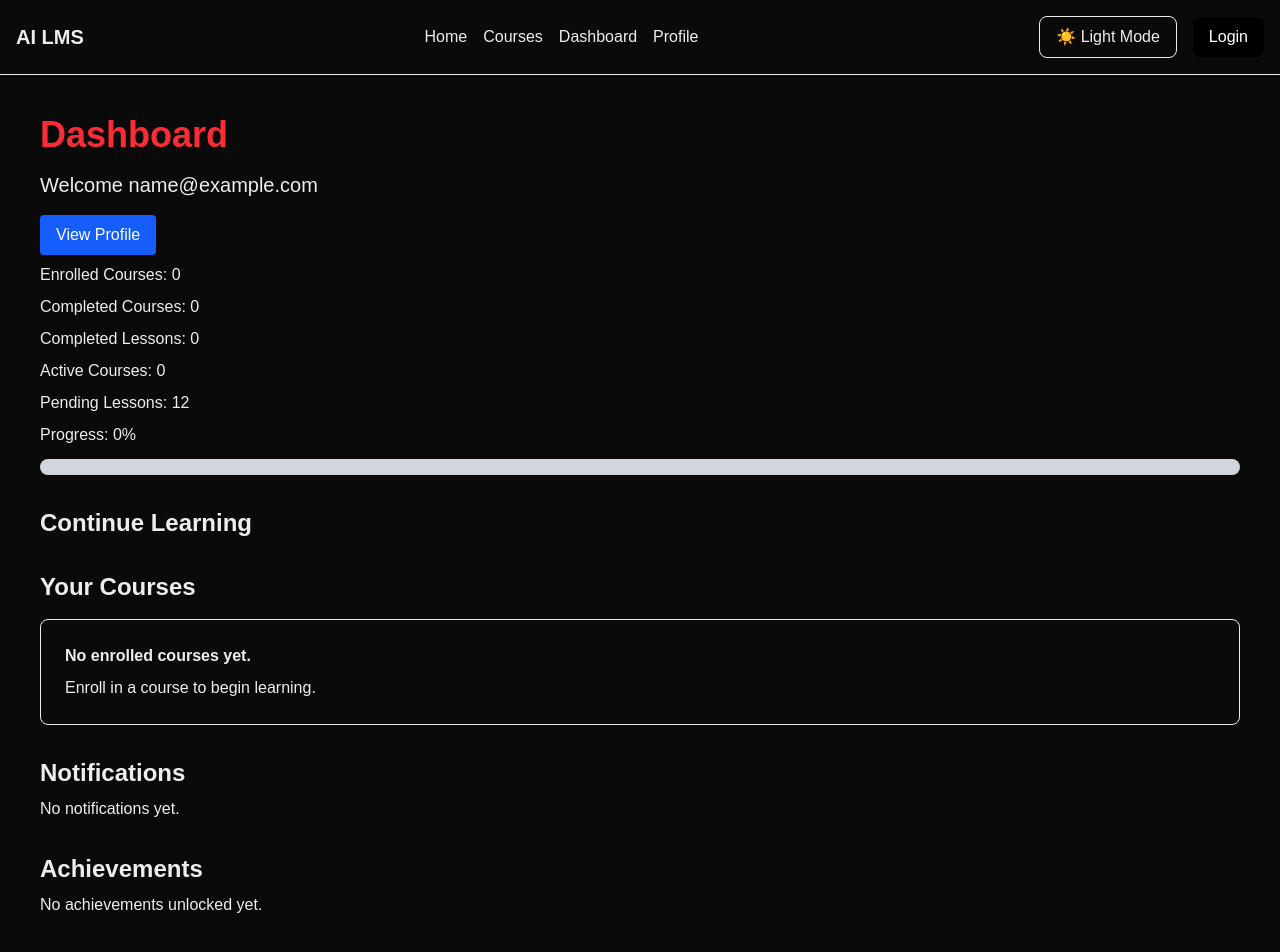
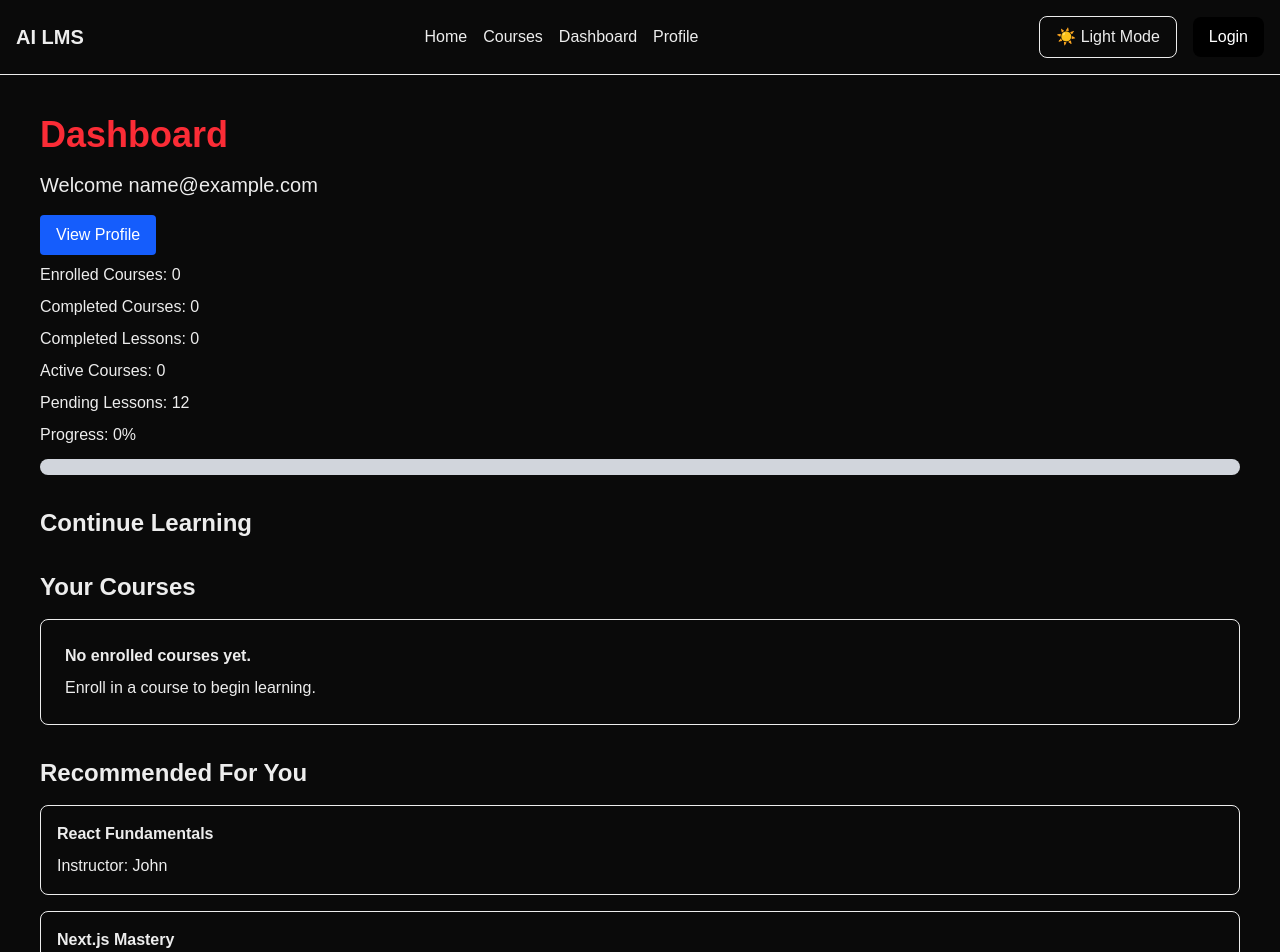
Before and after one commit to Ameen777pt/ai-lms, a Next.js app: page /dashboard in a window 1280 px wide. Shown: the top 952 px of the page. Built offline with nearby package versions, Linux system fonts and the light colour scheme; sample sign-in values are in the browser's storage.

Commit message:
Add course recommendations

```diff
--- a/src/app/dashboard/page.tsx
+++ b/src/app/dashboard/page.tsx
@@ -141,6 +141,15 @@ if (completedCourses >= 1) {
     "🏅 Course Finisher"
   );
 }
+const recommendedCourses =
+  courses
+    .filter(
+      (course) =>
+        !enrolledCourses.includes(
+          course.slug
+        )
+    )
+    .slice(0, 2);
 
   return (
     <div className="p-10">
@@ -270,6 +279,32 @@ const progress = Math.round(
 );
 })}
 <h2 className="text-2xl font-bold mt-8">
+  Recommended For You
+</h2>
+
+{recommendedCourses.length === 0 && (
+  <p className="mt-2">
+    You've enrolled in all courses.
+  </p>
+)}
+
+{recommendedCourses.map((course) => (
+  <Link
+    key={course.slug}
+    href={`/courses/${course.slug}`}
+  >
+    <div className="border rounded-lg p-4 mt-4">
+      <h3 className="font-semibold">
+        {course.title}
+      </h3>
+
+      <p className="mt-2">
+        Instructor: {course.instructor}
+      </p>
+    </div>
+  </Link>
+))}
+<h2 className="text-2xl font-bold mt-8">
   Notifications
 </h2>
 
```
